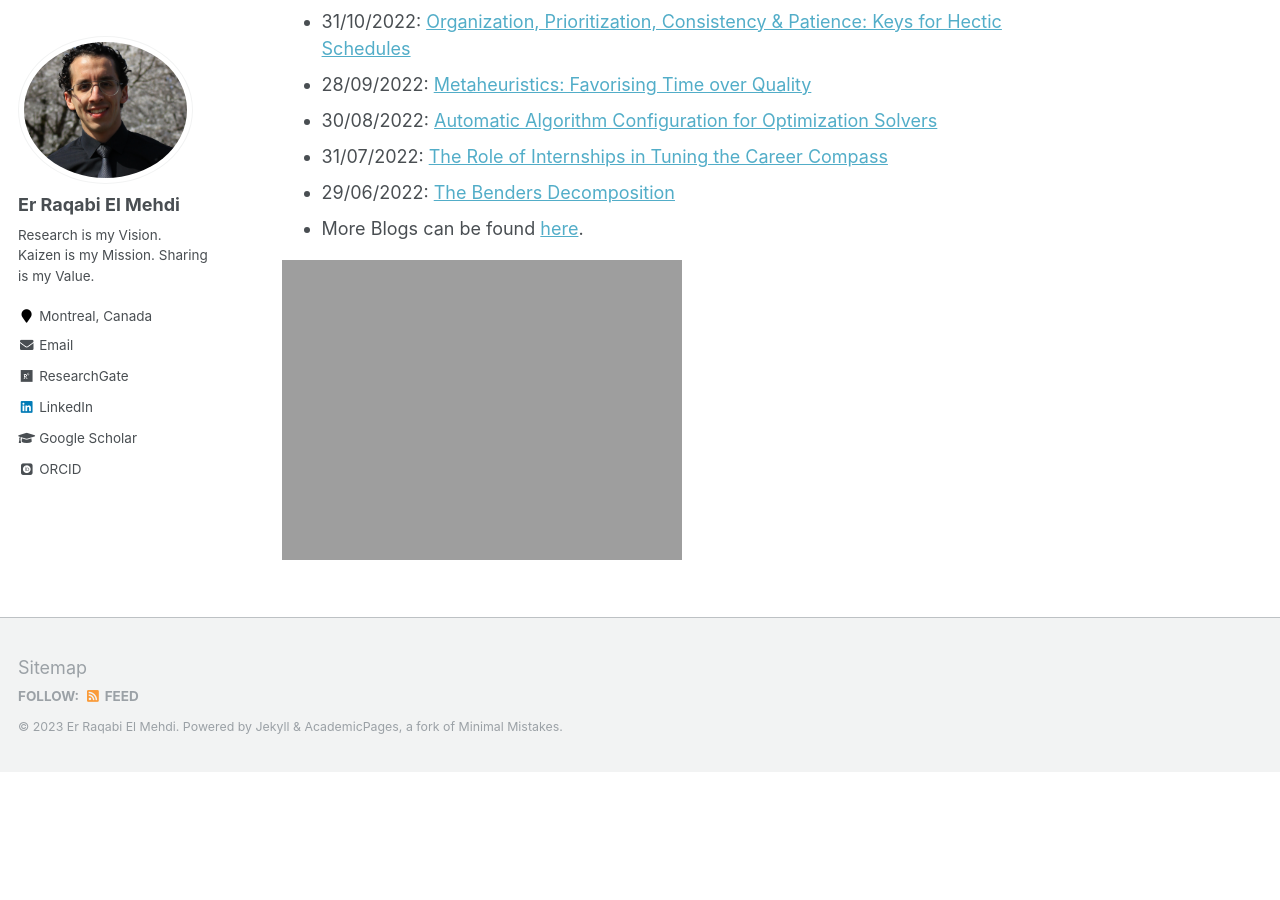
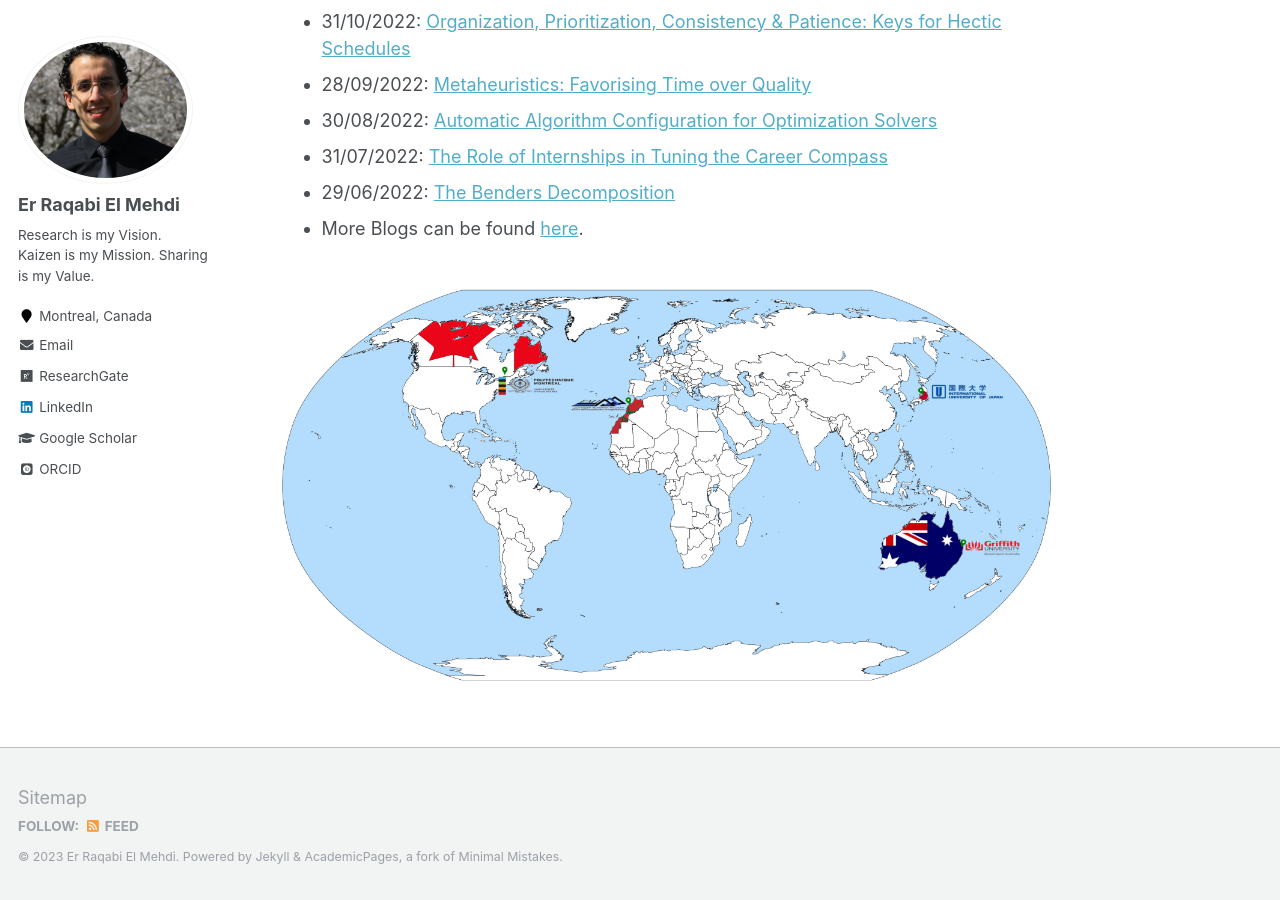
Before and after one commit to RqbMedi/rqbmedi.github.io, a Jekyll site: the page built from _pages/about.md, in a window 1280 px wide and 900 px high, scrolled down 1326 px. Built offline with Jekyll 4.4.1, drawn with Linux system fonts in a browser that asks for light colours; some web fonts are replaced; before the commit the page ends 2098 px from its top, so only the background shows below that.

Commit message:
Update about.md

```diff
--- a/_pages/about.md
+++ b/_pages/about.md
@@ -42,4 +42,6 @@ Blogs
 - 29/06/2022: [The Benders Decomposition](https://erraqabielmehdi.medium.com/the-benders-decomposition-8dadf381f60c) <br>
 - More Blogs can be found [here](https://rqbmedi.github.io/portfolio/).
 
-![Snowboarding in Hakkai Sanroku Niigata](http://rqbmedi.github.io/images/Snowboarding.jpeg)
+[comment]:<> (![Snowboarding in Hakkai Sanroku Niigata](http://rqbmedi.github.io/images/Snowboarding.jpeg)
+
+![Four Countries Four Continents](http://rqbmedi.github.io/images/MAP.jpeg)
```
